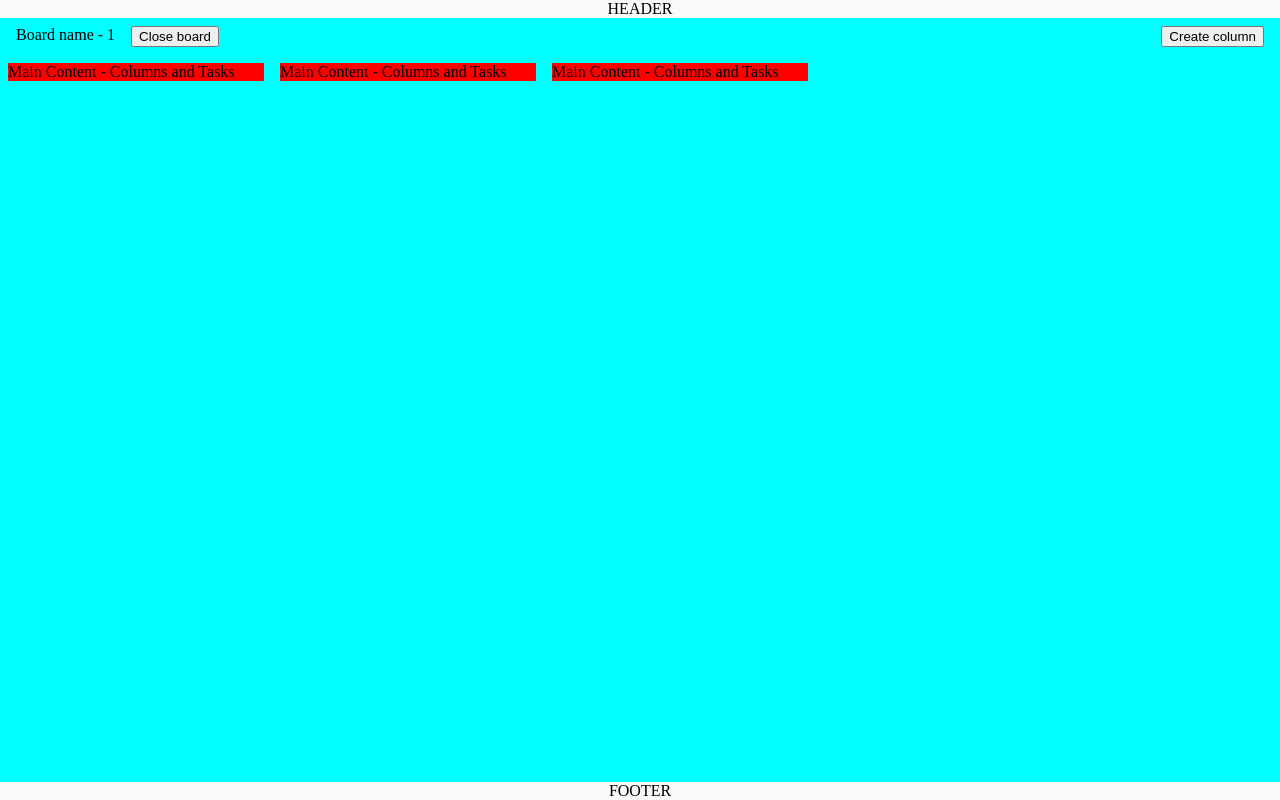
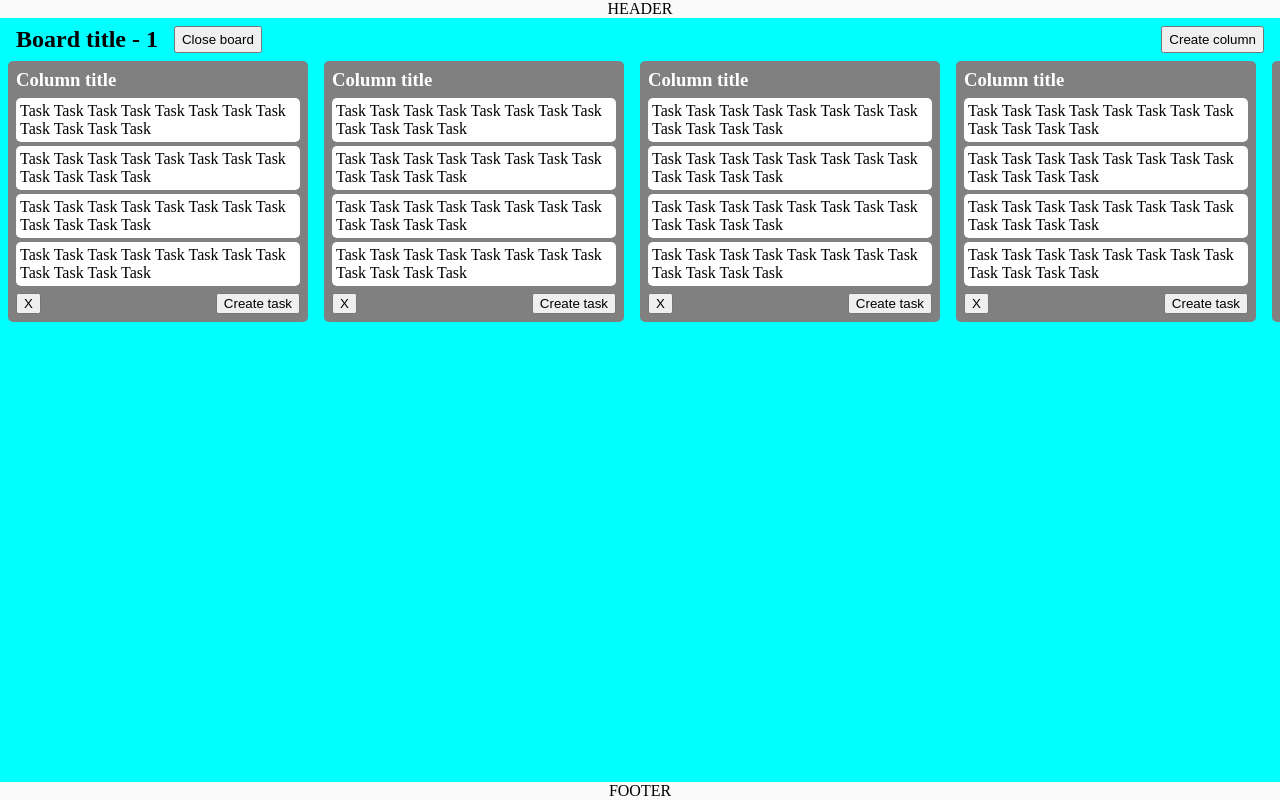
Before and after one commit to EugeneTsalko/project-management-app, a React (Create React App) app: page /Boards/1 in a window 1280 px wide. Built offline with nearby package versions, Linux system fonts and the light colour scheme.

Commit message:
fix: fix basic board page layout

```diff
--- /dev/null
+++ b/src/components/BoardColumn/BoardColumn.module.scss
@@ -0,0 +1,47 @@
+.column {
+  display: flex;
+  flex-direction: column;
+  width: 300px;
+  min-width: 300px;
+  height: max-content;
+  max-height: calc(90vh);
+  margin: 0 0.5em;
+  padding: 0.5em;
+
+  background-color: gray;
+  border-radius: 5px;
+}
+.columnTitle {
+  color: white;
+}
+
+.taskContainer {
+  margin: 0.2em 0;
+
+  overflow-x: hidden;
+  overflow-y: auto;
+}
+
+.columnControl {
+  display: flex;
+  justify-content: space-between;
+  width: 100%;
+}
+
+.deleteColumnButton {
+}
+
+.createTaskButton {
+}
+
+.task {
+  margin: 0.25em 0;
+  padding: 0.25em;
+
+  text-overflow: ellipsis;
+
+  background-color: white;
+  border-radius: 5px;
+
+  overflow: hidden;
+}
--- /dev/null
+++ b/src/components/BoardColumn/BoardColumn.tsx
@@ -0,0 +1,37 @@
+import React from 'react';
+
+import styles from './BoardColumn.module.scss';
+
+const BoardColumn = () => {
+  return (
+    <div className={styles.column}>
+      <h3 className={styles.columnTitle}>Column title</h3>
+      <div className={styles.taskContainer}>
+        <p className={styles.task}>Task Task Task Task Task Task Task Task Task Task Task Task</p>
+        <p className={styles.task}>Task Task Task Task Task Task Task Task Task Task Task Task</p>
+        <p className={styles.task}>Task Task Task Task Task Task Task Task Task Task Task Task</p>
+        <p className={styles.task}>Task Task Task Task Task Task Task Task Task Task Task Task</p>
+      </div>
+      <div className={styles.columnControl}>
+        <button
+          className={styles.deleteColumnButton}
+          type="button"
+          aria-label="Delete column"
+          onClick={() => console.log('Column was deleted')}
+        >
+          X
+        </button>
+        <button
+          className={styles.createTaskButton}
+          type="button"
+          aria-label="Create task"
+          onClick={() => console.log('Task was created')}
+        >
+          Create task
+        </button>
+      </div>
+    </div>
+  );
+};
+
+export { BoardColumn };
--- a/src/pages/Board/BoardPage.module.scss
+++ b/src/pages/Board/BoardPage.module.scss
@@ -31,19 +31,7 @@
 .boardColumns {
   display: flex;
   height: 100%;
-  padding: 0.5em 0;
 
-  overflow: auto;
+  overflow-x: auto;
+  overflow-y: hidden;
 }
-
-.column {
-  min-width: 20%;
-  height: max-content;
-  margin: 0 0.5em;
-
-  text-overflow: ellipsis;
-
-  overflow: hidden;
-
-  background-color: red;
-}
--- a/src/pages/Board/BoardPage.tsx
+++ b/src/pages/Board/BoardPage.tsx
@@ -2,6 +2,7 @@ import React from 'react';
 
 import { useParams, useNavigate } from 'react-router-dom';
 
+import { BoardColumn } from 'components/BoardColumn/BoardColumn';
 import styles from './BoardPage.module.scss';
 
 const BoardPage = () => {
@@ -12,7 +13,7 @@ const BoardPage = () => {
   return (
     <main className={styles.main}>
       <header className={styles.header}>
-        <p className={styles.boardTitle}>Board name - {id}</p>
+        <h2 className={styles.boardTitle}>Board title - {id}</h2>
         <button
           className={styles.closeBoardButton}
           type="button"
@@ -31,9 +32,14 @@ const BoardPage = () => {
         </button>
       </header>
       <div className={styles.boardColumns}>
-        <p className={styles.column}>Main Content - Columns and Tasks</p>
-        <p className={styles.column}>Main Content - Columns and Tasks</p>
-        <p className={styles.column}>Main Content - Columns and Tasks</p>
+        <BoardColumn />
+        <BoardColumn />
+        <BoardColumn />
+        <BoardColumn />
+        <BoardColumn />
+        <BoardColumn />
+        <BoardColumn />
+        <BoardColumn />
       </div>
     </main>
   );
--- a/src/styles/common.scss
+++ b/src/styles/common.scss
@@ -10,6 +10,7 @@
 }
 
 body,
+h2,
 h3,
 h4,
 p,
```
